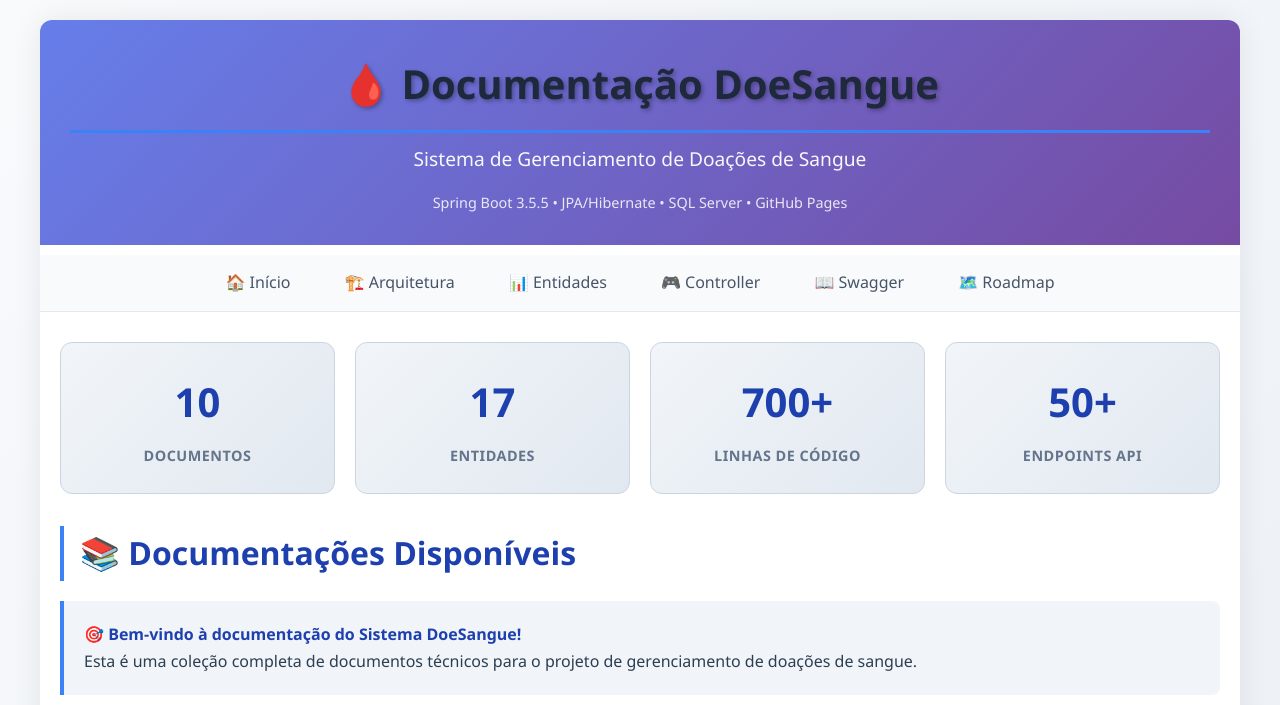
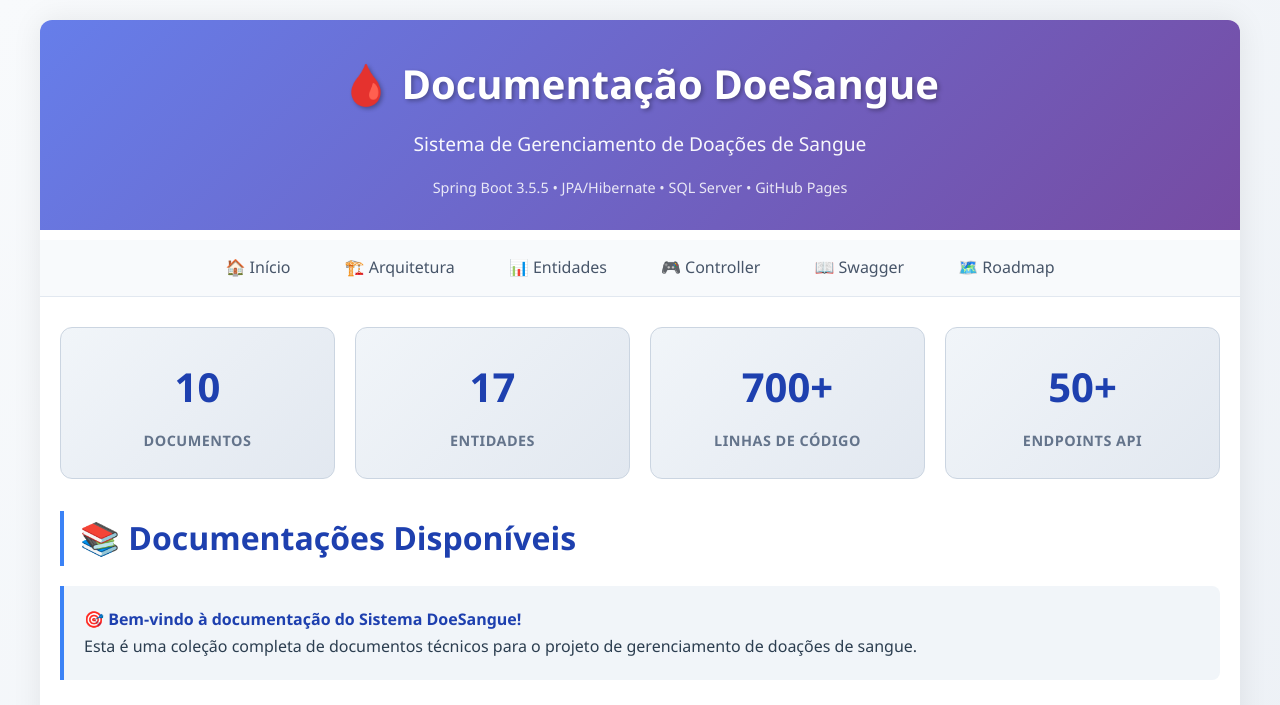
Before and after one commit to nisze/doe-sangue-doc, a website: page html/index.html in a window 1280 px wide. Shown: the top 705 px of the page. Drawn offline with Linux system fonts and the light colour scheme.

Commit message:
Corrigido conflito de estilos CSS: h1 do header agora específico e sem interferência

```diff
--- a/html/index.html
+++ b/html/index.html
@@ -41,13 +41,6 @@
             text-align: center;
         }
 
-        .header h1 {
-            font-size: 2.5em;
-            margin-bottom: 10px;
-            text-shadow: 2px 2px 4px rgba(0,0,0,0.3);
-            font-weight: 700;
-        }
-
         .header .subtitle {
             font-size: 1.2em;
             opacity: 0.95;
@@ -71,6 +64,16 @@
             font-size: 2.5em;
             border-bottom: 3px solid #3b82f6;
             padding-bottom: 12px;
+        }
+
+        /* Header específico - sobrescreve h1 geral */
+        .header h1 {
+            color: white;
+            border-bottom: none;
+            padding-bottom: 0;
+            margin-bottom: 10px;
+            text-shadow: 2px 2px 4px rgba(0,0,0,0.3);
+            font-weight: 700;
         }
 
         h2 {
```
Also changed, not shown: index.html (+10 -7 lines).
